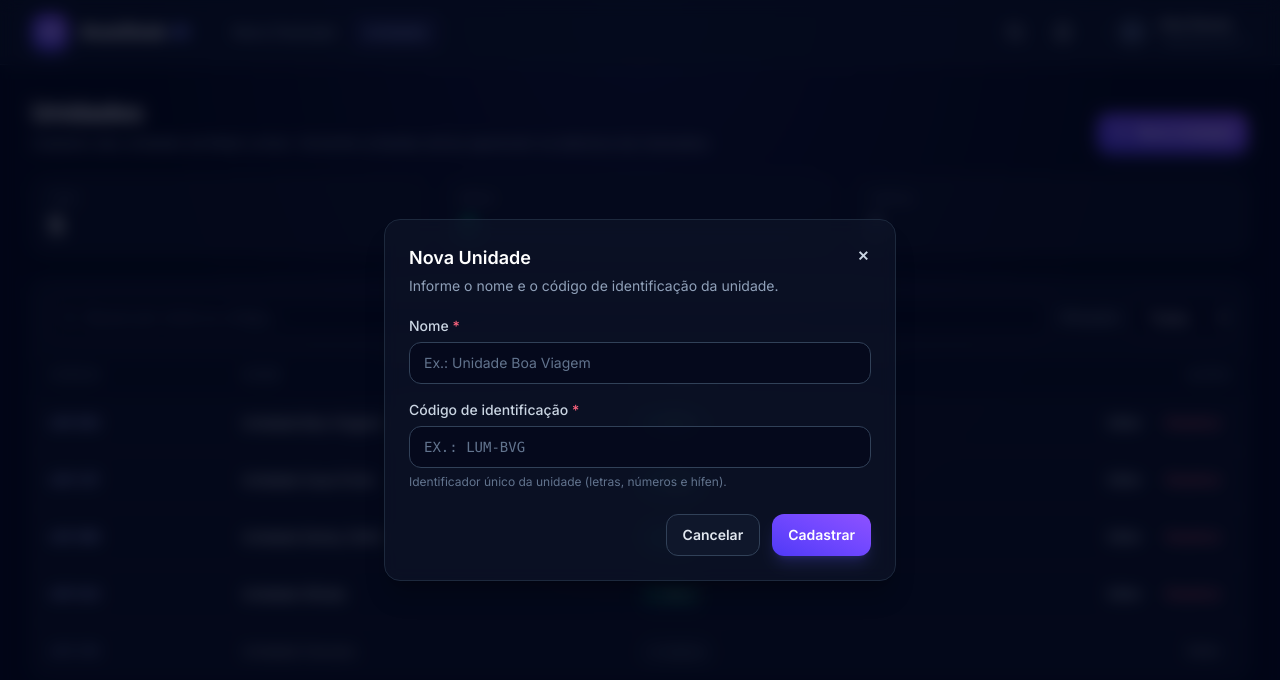
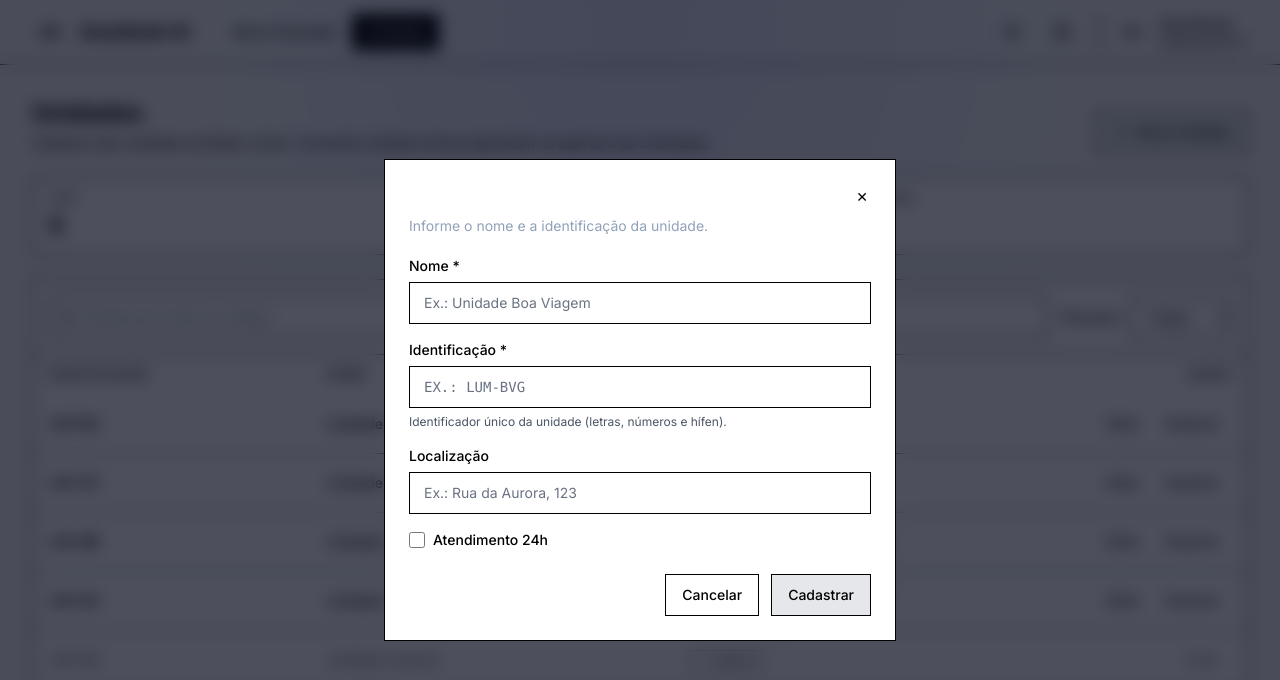
Before and after one commit to LouisLuos/AvanDesk-AI, an Angular app in the folder frontend/: page /admin/unidades in a window 1280 px wide. Both pictures are taken after a click on the button "Nova Unidade". Shown: the top 680 px of the page. Built offline with nearby package versions, Linux system fonts and the light colour scheme.

Commit message:
refactor(frontend): alinha contrato de unidades e adota layout lo-fi monocromatico

```diff
--- a/frontend/src/app/core/interceptors/mock-api.interceptor.ts
+++ b/frontend/src/app/core/interceptors/mock-api.interceptor.ts
@@ -20,21 +20,22 @@ import { Unidade, UnidadeRequest } from '../../shared/models/unidade.model';
 const LATENCIA_MS = 400;
 
 const unidades: Unidade[] = [
-  { id: 'a1f0c3e2-0001-4000-8000-000000000001', nome: 'Unidade Boa Viagem', codigo: 'LUM-BVG', ativo: true },
-  { id: 'a1f0c3e2-0002-4000-8000-000000000002', nome: 'Unidade Derby (24h)', codigo: 'LUM-DRB', ativo: true },
-  { id: 'a1f0c3e2-0003-4000-8000-000000000003', nome: 'Unidade Casa Forte', codigo: 'LUM-CSF', ativo: true },
-  { id: 'a1f0c3e2-0004-4000-8000-000000000004', nome: 'Unidade Olinda', codigo: 'LUM-OLD', ativo: true },
-  { id: 'a1f0c3e2-0005-4000-8000-000000000005', nome: 'Unidade Caruaru', codigo: 'LUM-CRU', ativo: false },
+  { id: 'a1f0c3e2-0001-4000-8000-000000000001', nome: 'Unidade Boa Viagem', identificacao: 'LUM-BVG', localizacao: 'Rua Boa Viagem, 123', atendimento_24h: false, ativo: true },
+  { id: 'a1f0c3e2-0002-4000-8000-000000000002', nome: 'Unidade Derby (24h)', identificacao: 'LUM-DRB', localizacao: 'Av Agamenon Magalhaes, 400', atendimento_24h: true, ativo: true },
+  { id: 'a1f0c3e2-0003-4000-8000-000000000003', nome: 'Unidade Casa Forte', identificacao: 'LUM-CSF', localizacao: 'Praca de Casa Forte, 50', atendimento_24h: false, ativo: true },
+  { id: 'a1f0c3e2-0004-4000-8000-000000000004', nome: 'Unidade Olinda', identificacao: 'LUM-OLD', localizacao: 'Av Getulio Vargas, 200', atendimento_24h: false, ativo: true },
+  { id: 'a1f0c3e2-0005-4000-8000-000000000005', nome: 'Unidade Caruaru', identificacao: 'LUM-CRU', localizacao: '', atendimento_24h: false, ativo: false },
 ];
 
 let sequencialChamado = 123;
 
 export const mockApiInterceptor: HttpInterceptorFn = (req, next) => {
-  if (!environment.useMocks || !req.url.startsWith(environment.apiUrl)) {
+  const apiIndex = req.url.indexOf(environment.apiUrl);
+  if (!environment.useMocks || apiIndex === -1) {
     return next(req);
   }
 
-  const caminho = req.url.substring(environment.apiUrl.length);
+  const caminho = req.url.substring(apiIndex + environment.apiUrl.length);
 
   if (caminho === '/unidades') {
     if (req.method === 'GET') return listarUnidades(req);
@@ -72,7 +73,9 @@ function cadastrarUnidade(req: HttpRequest<UnidadeRequest>): Observable<HttpResp
   const nova: Unidade = {
     id: crypto.randomUUID(),
     nome: req.body!.nome.trim(),
-    codigo: req.body!.codigo.trim().toUpperCase(),
+    identificacao: req.body!.identificacao.trim().toUpperCase(),
+    localizacao: req.body!.localizacao?.trim() || '',
+    atendimento_24h: req.body!.atendimento_24h,
     ativo: true,
   };
   unidades.push(nova);
@@ -90,7 +93,9 @@ function editarUnidade(
   if (erros.length) return erro(HttpStatusCode.BadRequest, 'Erro de validação', erros);
 
   unidade.nome = req.body!.nome.trim();
-  unidade.codigo = req.body!.codigo.trim().toUpperCase();
+  unidade.identificacao = req.body!.identificacao.trim().toUpperCase();
+  unidade.localizacao = req.body!.localizacao?.trim() || '';
+  unidade.atendimento_24h = req.body!.atendimento_24h;
   return sucesso(HttpStatusCode.Ok, 'Unidade atualizada com sucesso', { ...unidade });
 }
 
@@ -105,10 +110,10 @@ function desativarUnidade(id: string): Observable<HttpResponse<unknown>> {
 function validarUnidade(body: UnidadeRequest | null, idAtual?: string): string[] {
   const erros: string[] = [];
   if (!body?.nome?.trim()) erros.push("Campo 'nome' é obrigatório.");
-  if (!body?.codigo?.trim()) erros.push("Campo 'codigo' é obrigatório.");
-  const codigo = body?.codigo?.trim().toUpperCase();
-  if (codigo && unidades.some((u) => u.codigo === codigo && u.id !== idAtual)) {
-    erros.push('Já existe uma unidade com o código informado.');
+  if (!body?.identificacao?.trim()) erros.push("Campo 'identificacao' é obrigatório.");
+  const identificacao = body?.identificacao?.trim().toUpperCase();
+  if (identificacao && unidades.some((u) => u.identificacao === identificacao && u.id !== idAtual)) {
+    erros.push('Já existe uma unidade com a identificação informada.');
   }
   return erros;
 }
@@ -143,7 +148,7 @@ function registrarChamado(req: HttpRequest<ChamadoRequest>): Observable<HttpResp
 
 function sucesso<T>(status: number, message: string, data: T): Observable<HttpResponse<unknown>> {
   const body: ApiResponse<T> = { status_code: status, message, data, errors: null };
-  return of(new HttpResponse({ status, body })).pipe(delay(LATENCIA_MS));
+  return of(new HttpResponse({ status, body }));
 }
 
 function erro(
@@ -152,7 +157,5 @@ function erro(
   errors: string[] | null,
 ): Observable<never> {
   const body: ApiResponse<null> = { status_code: status, message, data: null, errors };
-  return timer(LATENCIA_MS).pipe(
-    mergeMap(() => throwError(() => new HttpErrorResponse({ status, error: body }))),
-  );
+  return throwError(() => new HttpErrorResponse({ status, error: body }));
 }
--- a/frontend/src/app/features/admin/unidades/unidades.html
+++ b/frontend/src/app/features/admin/unidades/unidades.html
@@ -2,8 +2,8 @@
  <!-- Cabeçalho -->
  <header class="mb-6 flex flex-col gap-4 sm:flex-row sm:items-end sm:justify-between">
  <div>
-      <h1 id="titulo-unidades" class="text-2xl font-bold text-white">Unidades</h1>
-      <p class="mt-1 text-sm text-slate-400">
+ <h1 id="titulo-unidades" class="text-2xl font-bold">Unidades</h1>
+ <p class="mt-1 text-sm">
  Cadastro das unidades da Rede Lúmen. Somente unidades ativas aparecem na abertura de chamados.
  </p>
  </div>
@@ -18,24 +18,24 @@
  <!-- Indicadores -->
  <div class="mb-6 grid grid-cols-3 gap-3 sm:gap-4">
  <div class="card px-4 py-3">
-      <p class="text-xs text-slate-500">Total</p>
-      <p class="mt-1 text-2xl font-bold text-white" id="total-unidades">{{ totais().total }}</p>
+ <p class="text-xs">Total</p>
+ <p class="mt-1 text-2xl font-bold" id="total-unidades">{{ totais().total }}</p>
  </div>
  <div class="card px-4 py-3">
-      <p class="text-xs text-slate-500">Ativas</p>
-      <p class="mt-1 text-2xl font-bold text-emerald-400" id="total-ativas">{{ totais().ativas }}</p>
+ <p class="text-xs">Ativas</p>
+ <p class="mt-1 text-2xl font-bold" id="total-ativas">{{ totais().ativas }}</p>
  </div>
  <div class="card px-4 py-3">
-      <p class="text-xs text-slate-500">Inativas</p>
-      <p class="mt-1 text-2xl font-bold text-slate-400" id="total-inativas">{{ totais().inativas }}</p>
+ <p class="text-xs">Inativas</p>
+ <p class="mt-1 text-2xl font-bold" id="total-inativas">{{ totais().inativas }}</p>
  </div>
  </div>
 
  <div class="card overflow-hidden">
  <!-- Filtros -->
-    <div class="flex flex-col gap-3 border-b border-slate-800 p-4 sm:flex-row sm:items-center">
+ <div class="flex flex-col gap-3 border-b p-4 sm:flex-row sm:items-center">
  <div class="relative flex-1">
-        <svg class="pointer-events-none absolute top-1/2 left-3 h-4 w-4 -translate-y-1/2 text-slate-500" viewBox="0 0 24 24" fill="none" stroke="currentColor" stroke-width="2" stroke-linecap="round" aria-hidden="true">
+ <svg class="pointer-events-none absolute top-1/2 left-3 h-4 w-4 -translate-y-1/2" viewBox="0 0 24 24" fill="none" stroke="currentColor" stroke-width="2" stroke-linecap="round" aria-hidden="true">
  <circle cx="11" cy="11" r="7" /><path d="m20 20-3.5-3.5" />
  </svg>
  <input
@@ -48,7 +48,7 @@
  (input)="alterarBusca($event)"
  />
  </div>
-      <label class="flex items-center gap-2 text-sm text-slate-400">
+ <label class="flex items-center gap-2 text-sm">
  Situação:
  <select id="filtro-situacao" class="form-control w-auto" [value]="filtroSituacao()" (change)="alterarFiltro($event)">
  <option value="TODAS">Todas</option>
@@ -61,9 +61,9 @@
  <!-- Tabela -->
  <div class="overflow-x-auto">
  <table class="w-full text-left text-sm">
-        <thead class="bg-slate-950/40 text-xs tracking-wider text-slate-500 uppercase">
+ <thead class="text-xs tracking-wider uppercase">
  <tr>
-            <th scope="col" class="px-4 py-3 font-medium">Código</th>
+ <th scope="col" class="px-4 py-3 font-medium">Identificação</th>
  <th scope="col" class="px-4 py-3 font-medium">Nome</th>
  <th scope="col" class="px-4 py-3 font-medium">Situação</th>
  <th scope="col" class="px-4 py-3 text-right font-medium">Ações</th>
@@ -73,16 +73,16 @@
  @if (carregando()) {
  @for (linha of [1, 2, 3, 4]; track linha) {
  <tr>
-                <td class="px-4 py-4"><div class="h-4 w-20 animate-pulse rounded bg-slate-800"></div></td>
-                <td class="px-4 py-4"><div class="h-4 w-48 animate-pulse rounded bg-slate-800"></div></td>
-                <td class="px-4 py-4"><div class="h-5 w-16 animate-pulse rounded-full bg-slate-800"></div></td>
-                <td class="px-4 py-4"><div class="ml-auto h-4 w-28 animate-pulse rounded bg-slate-800"></div></td>
+ <td class="px-4 py-4"><div class="h-4 w-20 animate-pulse"></div></td>
+ <td class="px-4 py-4"><div class="h-4 w-48 animate-pulse"></div></td>
+ <td class="px-4 py-4"><div class="h-5 w-16 animate-pulse"></div></td>
+ <td class="px-4 py-4"><div class="ml-auto h-4 w-28 animate-pulse"></div></td>
  </tr>
  }
  } @else if (erroCarregamento()) {
  <tr>
  <td colspan="4" class="px-4 py-12 text-center">
-                <p class="text-slate-300">Não foi possível carregar as unidades.</p>
+ <p >Não foi possível carregar as unidades.</p>
  <button type="button" class="btn btn-secondary mt-4" id="btn-recarregar" (click)="carregar()">
  Tentar novamente
  </button>
@@ -90,17 +90,17 @@
  </tr>
  } @else {
  @for (unidade of unidadesFiltradas(); track unidade.id) {
-              <tr class="transition hover:bg-slate-800/30" [class.opacity-60]="!unidade.ativo">
-                <td class="px-4 py-3.5 font-mono text-xs font-semibold text-indigo-300">{{ unidade.codigo }}</td>
-                <td class="px-4 py-3.5 font-medium text-slate-200">{{ unidade.nome }}</td>
+ <tr class="transition" [class.opacity-60]="!unidade.ativo">
+ <td class="px-4 py-3.5 font-mono text-xs font-semibold">{{ unidade.identificacao || unidade.codigo }}</td>
+ <td class="px-4 py-3.5 font-medium">{{ unidade.nome }}</td>
  <td class="px-4 py-3.5">
  @if (unidade.ativo) {
-                    <span class="badge border-emerald-500/30 bg-emerald-500/10 text-emerald-300">
-                      <span class="h-1.5 w-1.5 rounded-full bg-emerald-400"></span> Ativa
+ <span class="badge">
+ <span class="h-1.5 w-1.5"></span> Ativa
  </span>
  } @else {
-                    <span class="badge border-slate-600 bg-slate-800/60 text-slate-400">
-                      <span class="h-1.5 w-1.5 rounded-full bg-slate-500"></span> Inativa
+ <span class="badge">
+ <span class="h-1.5 w-1.5"></span> Inativa
  </span>
  }
  </td>
@@ -109,7 +109,7 @@
  <button
  type="button"
  class="btn btn-ghost text-xs"
-                      [id]="'btn-editar-' + unidade.codigo"
+ [id]="'btn-editar-' + (unidade.identificacao || unidade.codigo)"
  (click)="abrirEdicao(unidade)"
 >
  Editar
@@ -117,8 +117,8 @@
  @if (unidade.ativo) {
  <button
  type="button"
-                        class="btn btn-ghost text-xs text-rose-400 hover:bg-rose-500/10 hover:text-rose-300"
-                        [id]="'btn-desativar-' + unidade.codigo"
+ class="btn btn-ghost text-xs"
+ [id]="'btn-desativar-' + (unidade.identificacao || unidade.codigo)"
  (click)="confirmarDesativacao(unidade)"
 >
  Desativar
@@ -129,12 +129,12 @@
  </tr>
  } @empty {
  <tr>
-                <td colspan="4" class="px-4 py-12 text-center text-slate-400">
+ <td colspan="4" class="px-4 py-12 text-center">
  @if (unidades().length) {
  Nenhuma unidade encontrada para os filtros aplicados.
  } @else {
  Nenhuma unidade cadastrada ainda.
-                    <button type="button" class="ml-1 font-semibold text-indigo-300 underline" (click)="abrirCadastro()">
+ <button type="button" class="ml-1 font-semibold underline" (click)="abrirCadastro()">
  Cadastrar a primeira
  </button>
  }
@@ -152,12 +152,12 @@
 <app-modal
  [aberto]="modalFormAberto()"
  [titulo]="unidadeEmEdicao() ? 'Editar Unidade' : 'Nova Unidade'"
-  subtitulo="Informe o nome e o código de identificação da unidade."
+ subtitulo="Informe o nome e a identificação da unidade."
  (fechar)="fecharForm()"
 >
  <form [formGroup]="form" (ngSubmit)="salvar()" novalidate class="space-y-4">
  @if (errosForm().length) {
-      <div class="rounded-xl border border-rose-500/30 bg-rose-500/10 px-4 py-3 text-sm text-rose-200" role="alert" id="erros-form-unidade">
+ <div class="border px-4 py-3 text-sm" role="alert" id="erros-form-unidade">
  <ul class="list-inside list-disc">
  @for (erro of errosForm(); track erro) {
  <li>{{ erro }}</li>
@@ -167,7 +167,7 @@
  }
 
  <div>
-      <label for="unidade-nome" class="form-label">Nome <span class="text-rose-400">*</span></label>
+ <label for="unidade-nome" class="form-label">Nome <span >*</span></label>
  <input
  id="unidade-nome"
  formControlName="nome"
@@ -184,20 +184,20 @@
  </div>
 
  <div>
-      <label for="unidade-codigo" class="form-label">Código de identificação <span class="text-rose-400">*</span></label>
+ <label for="unidade-codigo" class="form-label">Identificação <span >*</span></label>
  <input
  id="unidade-codigo"
-        formControlName="codigo"
+ formControlName="identificacao"
  class="form-control font-mono uppercase"
-        [class.is-invalid]="invalido('codigo')"
+ [class.is-invalid]="invalido('identificacao')"
  placeholder="Ex.: LUM-BVG"
  autocomplete="off"
  />
-      @if (invalido('codigo')) {
+ @if (invalido('identificacao')) {
  <p class="form-error">
-          @if (form.controls.codigo.hasError('required')) {
-            Informe o código da unidade.
-          } @else if (form.controls.codigo.hasError('pattern')) {
+ @if (form.controls.identificacao.hasError('required')) {
+ Informe a identificação da unidade.
+ } @else if (form.controls.identificacao.hasError('pattern')) {
  Use apenas letras, números e hífen.
  } @else {
  Máximo de 20 caracteres.
@@ -206,6 +206,28 @@
  } @else {
  <p class="form-hint">Identificador único da unidade (letras, números e hífen).</p>
  }
+ </div>
+
+ <div>
+ <label for="unidade-localizacao" class="form-label">Localização</label>
+ <input
+ id="unidade-localizacao"
+ formControlName="localizacao"
+ class="form-control"
+ [class.is-invalid]="invalido('localizacao')"
+ placeholder="Ex.: Rua da Aurora, 123"
+ autocomplete="off"
+ />
+ @if (invalido('localizacao')) {
+ <p class="form-error">Máximo de 255 caracteres.</p>
+ }
+ </div>
+
+ <div>
+ <label class="flex items-center gap-2 text-sm font-medium">
+ <input type="checkbox" formControlName="atendimento_24h" class="h-4 w-4 border-black focus:ring-black">
+ Atendimento 24h
+ </label>
  </div>
 
  <div class="flex justify-end gap-3 pt-2">
@@ -229,13 +251,13 @@
  titulo="Desativar unidade?"
  (fechar)="cancelarDesativacao()"
 >
-  <p class="text-sm text-slate-300">
+ <p class="text-sm">
  A unidade
-    <strong class="text-white">{{ unidadeParaDesativar()?.nome }}</strong>
-    (<span class="font-mono text-indigo-300">{{ unidadeParaDesativar()?.codigo }}</span>)
+ <strong >{{ unidadeParaDesativar()?.nome }}</strong>
+ (<span class="font-mono">{{ unidadeParaDesativar()?.identificacao || unidadeParaDesativar()?.codigo }}</span>)
  deixará de aparecer na abertura de novos chamados.
  </p>
-  <p class="mt-3 rounded-xl border border-slate-700 bg-slate-950/60 px-4 py-3 text-xs text-slate-400">
+ <p class="mt-3 border px-4 py-3 text-xs">
  Os chamados já registrados continuam vinculados a esta unidade e o histórico é preservado.
  </p>
  <div class="mt-6 flex justify-end gap-3">
--- a/frontend/src/app/features/admin/unidades/unidades.ts
+++ b/frontend/src/app/features/admin/unidades/unidades.ts
@@ -42,7 +42,7 @@ export class Unidades implements OnInit {
         (u) =>
           !termo ||
           this.normalizar(u.nome).includes(termo) ||
-          this.normalizar(u.codigo).includes(termo),
+          this.normalizar(u.identificacao || (u as any).codigo).includes(termo),
       )
       .sort((a, b) => Number(b.ativo) - Number(a.ativo) || a.nome.localeCompare(b.nome, 'pt-BR'));
   });
@@ -55,10 +55,12 @@ export class Unidades implements OnInit {
 
   protected readonly form = this.fb.nonNullable.group({
     nome: ['', [Validators.required, Validators.maxLength(120)]],
-    codigo: [
+    identificacao: [
       '',
       [Validators.required, Validators.maxLength(20), Validators.pattern(/^[A-Za-z0-9-]+$/)],
     ],
+    localizacao: ['', [Validators.maxLength(255)]],
+    atendimento_24h: [false],
   });
 
   // Desativação
@@ -100,7 +102,12 @@ export class Unidades implements OnInit {
 
   protected abrirEdicao(unidade: Unidade): void {
     this.unidadeEmEdicao.set(unidade);
-    this.form.reset({ nome: unidade.nome, codigo: unidade.codigo });
+    this.form.reset({
+      nome: unidade.nome,
+      identificacao: unidade.identificacao || (unidade as any).codigo || '',
+      localizacao: unidade.localizacao || '',
+      atendimento_24h: !!unidade.atendimento_24h,
+    });
     this.errosForm.set([]);
     this.modalFormAberto.set(true);
   }
@@ -109,7 +116,7 @@ export class Unidades implements OnInit {
     if (!this.salvando()) this.modalFormAberto.set(false);
   }
 
-  protected invalido(campo: 'nome' | 'codigo'): boolean {
+  protected invalido(campo: 'nome' | 'identificacao' | 'localizacao'): boolean {
     const control = this.form.controls[campo];
     return control.invalid && (control.touched || control.dirty);
   }
@@ -124,7 +131,9 @@ export class Unidades implements OnInit {
     const valor = this.form.getRawValue();
     const payload: UnidadeRequest = {
       nome: valor.nome.trim(),
-      codigo: valor.codigo.trim().toUpperCase(),
+      identificacao: valor.identificacao.trim().toUpperCase(),
+      localizacao: valor.localizacao.trim(),
+      atendimento_24h: valor.atendimento_24h,
     };
     const emEdicao = this.unidadeEmEdicao();
     const requisicao = emEdicao
@@ -181,8 +190,8 @@ export class Unidades implements OnInit {
     });
   }
 
-  private normalizar(texto: string): string {
-    return texto
+  private normalizar(texto?: string | null): string {
+    return (texto ?? '')
       .normalize('NFD')
       .replace(/[\u0300-\u036f]/g, '')
       .toLowerCase()
--- a/frontend/src/app/layouts/main-layout/main-layout.html
+++ b/frontend/src/app/layouts/main-layout/main-layout.html
@@ -1,17 +1,17 @@
 <div
-  class="flex min-h-screen flex-col bg-[radial-gradient(ellipse_at_top,_rgba(99,102,241,0.12),_transparent_55%)] selection:bg-indigo-500 selection:text-white"
+ class="flex min-h-screen flex-col bg-[radial-gradient(ellipse_at_top,_rgba(99,102,241,0.12),_transparent_55%)] selection: selection:"
 >
-  <header class="sticky top-0 z-40 border-b border-slate-800 bg-slate-900/70 backdrop-blur-md">
+ <header class="sticky top-0 z-40 border-b">
  <div class="mx-auto flex h-16 max-w-7xl items-center justify-between gap-6 px-4 sm:px-6 lg:px-8">
  <div class="flex items-center gap-8">
  <a routerLink="/" class="flex items-center gap-3" id="nav-logo">
  <span
-            class="flex h-9 w-9 items-center justify-center rounded-xl bg-gradient-to-tr from-indigo-600 to-violet-500 text-sm font-bold text-white shadow-lg shadow-indigo-500/20"
+ class="flex h-9 w-9 items-center justify-center text-sm font-bold"
 >
  AD
  </span>
-          <span class="text-lg font-bold tracking-tight text-white">
-            AvanDesk<span class="text-indigo-400">-AI</span>
+ <span class="text-lg font-bold tracking-tight">
+ AvanDesk<span >-AI</span>
  </span>
  </a>
 
@@ -20,8 +20,8 @@
  <a
  [id]="item.id"
  [routerLink]="item.rota"
-              routerLinkActive="!bg-indigo-500/10 !text-indigo-300"
-              class="rounded-lg px-3 py-2 text-sm font-medium text-slate-400 transition hover:bg-slate-800 hover:text-white"
+ routerLinkActive="bg-black text-white"
+ class="px-3 py-2 text-sm font-medium transition"
 >
  {{ item.rotulo }}
  </a>
@@ -42,28 +42,28 @@
  <path d="M10.3 21a1.94 1.94 0 0 0 3.4 0" />
  </svg>
  </button>
-        <div class="ml-2 flex items-center gap-3 border-l border-slate-800 pl-4">
+ <div class="ml-2 flex items-center gap-3 border-l pl-4">
  <span
-            class="flex h-8 w-8 items-center justify-center rounded-full bg-slate-800 text-xs font-semibold text-indigo-300 ring-1 ring-slate-700"
+ class="flex h-8 w-8 items-center justify-center text-xs font-semibold"
  aria-hidden="true"
 >
  {{ iniciais }}
  </span>
  <div class="hidden leading-tight sm:block">
-            <p class="text-sm font-medium text-slate-200">{{ usuario.nome }}</p>
-            <p class="text-xs text-slate-500">{{ usuario.perfil }}</p>
+ <p class="text-sm font-medium">{{ usuario.nome }}</p>
+ <p class="text-xs">{{ usuario.perfil }}</p>
  </div>
  </div>
  </div>
  </div>
 
  <!-- Navegação mobile -->
-    <nav class="flex gap-1 overflow-x-auto border-t border-slate-800 px-4 py-2 md:hidden" aria-label="Navegação principal (mobile)">
+ <nav class="flex gap-1 overflow-x-auto border-t px-4 py-2 md:hidden" aria-label="Navegação principal (mobile)">
  @for (item of menu; track item.rota) {
  <a
  [routerLink]="item.rota"
-          routerLinkActive="!bg-indigo-500/10 !text-indigo-300"
-          class="rounded-lg px-3 py-1.5 text-sm font-medium whitespace-nowrap text-slate-400 transition hover:bg-slate-800 hover:text-white"
+ routerLinkActive="bg-black text-white"
+ class="px-3 py-1.5 text-sm font-medium whitespace-nowrap transition"
 >
  {{ item.rotulo }}
  </a>
@@ -75,7 +75,7 @@
  <router-outlet />
  </main>
 
-  <footer class="border-t border-slate-900 py-5 text-center text-xs text-slate-500">
+ <footer class="border-t py-5 text-center text-xs">
  AvanDesk-AI &bull; Rede Lúmen Diagnósticos &bull; 2026
  </footer>
 </div>
--- a/frontend/src/styles.css
+++ b/frontend/src/styles.css
@@ -8,73 +8,73 @@
 
 @layer base {
   html {
-    color-scheme: dark;
+    color-scheme: light;
   }
 
   body {
-    @apply bg-slate-950 font-sans text-slate-100 antialiased;
+    @apply bg-[#F5F5F5] font-sans text-black antialiased;
   }
 }
 
-/* Componentes visuais reutilizáveis (design system do AvanDesk-AI) */
+/* Componentes visuais reutilizáveis (design system do AvanDesk-AI) - Lo-fi (Preto e Branco) */
 @layer components {
   .card {
-    @apply rounded-2xl border border-slate-800 bg-slate-900/60 shadow-xl shadow-black/20 backdrop-blur;
+    @apply border border-black bg-white shadow-none;
   }
 
   .form-label {
-    @apply mb-1.5 block text-sm font-medium text-slate-300;
+    @apply mb-1.5 block text-sm font-medium text-black;
   }
 
   .form-control {
-    @apply w-full rounded-xl border border-slate-700 bg-slate-950/60 px-3.5 py-2.5 text-sm text-slate-100 placeholder:text-slate-500 transition outline-none focus:border-indigo-500 focus:ring-4 focus:ring-indigo-500/15 disabled:cursor-not-allowed disabled:opacity-60;
+    @apply w-full border border-black bg-white px-3.5 py-2.5 text-sm text-black placeholder:text-gray-500 transition outline-none focus:border-black focus:ring-1 focus:ring-black disabled:cursor-not-allowed disabled:opacity-60;
   }
 
   .form-control.is-invalid {
-    @apply border-rose-500/70 focus:border-rose-500 focus:ring-rose-500/15;
+    @apply border-black border-2;
   }
 
   .form-error {
-    @apply mt-1.5 text-xs text-rose-400;
+    @apply mt-1.5 text-xs text-black font-semibold;
   }
 
   .form-hint {
-    @apply mt-1.5 text-xs text-slate-500;
+    @apply mt-1.5 text-xs text-gray-600;
   }
 
   .btn {
-    @apply inline-flex items-center justify-center gap-2 rounded-xl px-4 py-2.5 text-sm font-semibold transition active:scale-[0.98] disabled:cursor-not-allowed disabled:opacity-60 disabled:active:scale-100;
+    @apply inline-flex items-center justify-center gap-2 border border-black px-4 py-2.5 text-sm font-medium transition disabled:cursor-not-allowed disabled:opacity-60;
   }
 
   .btn-primary {
-    @apply bg-gradient-to-tr from-indigo-600 to-violet-500 text-white shadow-lg shadow-indigo-500/20 hover:brightness-110;
+    @apply bg-gray-200 text-black hover:bg-gray-300;
   }
 
   .btn-secondary {
-    @apply border border-slate-700 bg-slate-900 text-slate-200 hover:border-slate-600 hover:bg-slate-800;
+    @apply bg-white text-black hover:bg-gray-100;
   }
 
   .btn-danger {
-    @apply bg-rose-600 text-white shadow-lg shadow-rose-600/20 hover:bg-rose-500;
+    @apply bg-white text-black hover:bg-gray-100;
   }
 
   .btn-ghost {
-    @apply px-2.5 py-1.5 text-slate-300 hover:bg-slate-800 hover:text-white;
+    @apply border-transparent bg-transparent px-2.5 py-1.5 text-black hover:underline;
   }
 
   .badge {
-    @apply inline-flex items-center gap-1.5 rounded-full border px-2.5 py-0.5 text-xs font-medium;
+    @apply inline-flex items-center gap-1.5 border border-black bg-white px-2.5 py-0.5 text-xs font-medium text-black;
   }
 
   .spinner {
-    @apply h-4 w-4 animate-spin rounded-full border-2 border-current border-r-transparent;
+    @apply h-4 w-4 animate-spin rounded-full border-2 border-black border-r-transparent;
   }
 }
 
 @keyframes fade-in-up {
   from {
     opacity: 0;
-    transform: translateY(8px);
+    transform: translateY(4px);
   }
   to {
     opacity: 1;
@@ -83,5 +83,5 @@
 }
 
 .animate-fade-in-up {
-  animation: fade-in-up 0.25s ease-out both;
+  animation: fade-in-up 0.15s ease-out both;
 }
```
Also changed, not shown: frontend/src/app/features/chamados/novo-chamado/novo-chamado.html (+27 -27 lines), frontend/src/app/shared/models/unidade.model.ts (+8 -2 lines), frontend/src/index.html (indentation only). Lines whose indentation alone changed are shown as unchanged.
